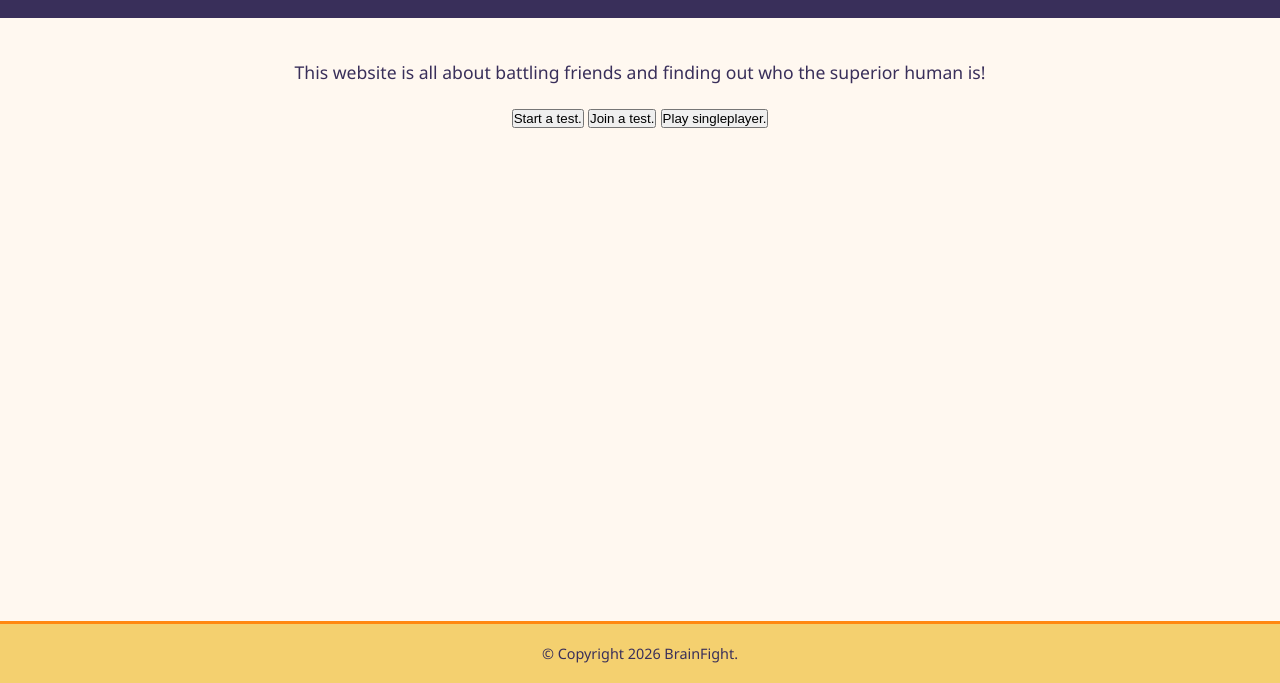
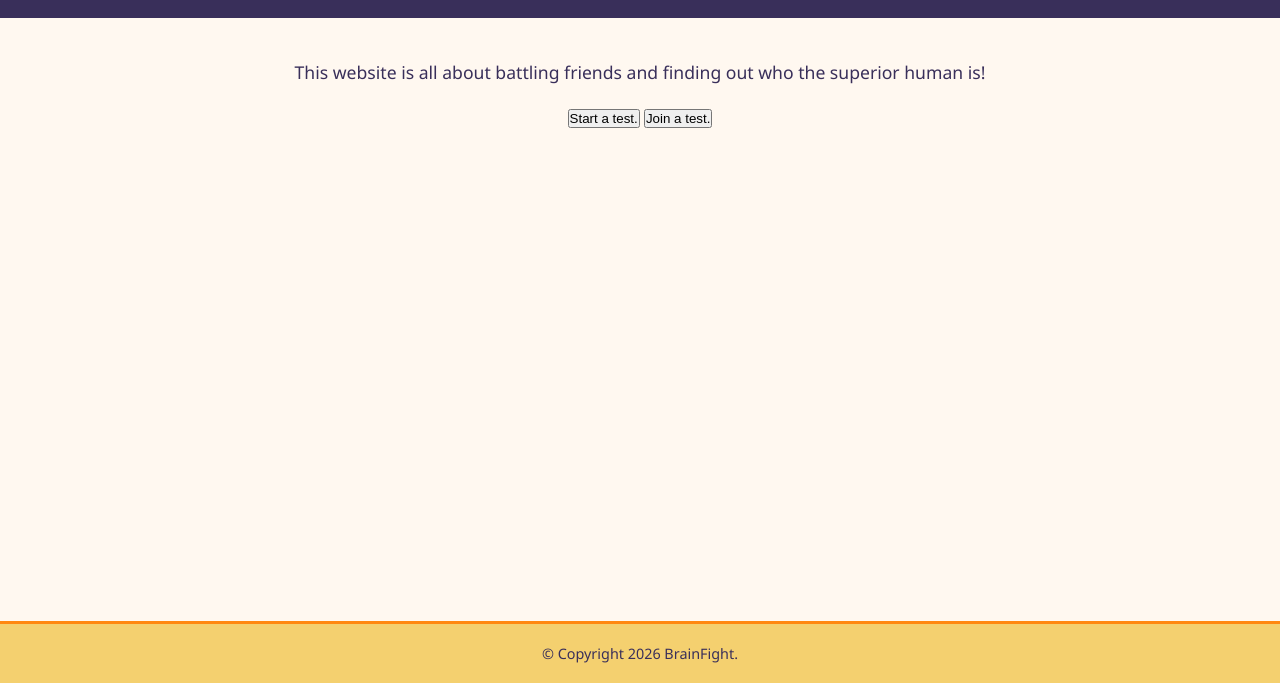
Before and after one commit to BradleyLikesCoding/BrainFight, a website: page public/index/index.html in a window 1280 px wide. Shown: the part 117-800 px from the top of the page. Drawn offline with Linux system fonts and the light colour scheme.

Commit message:
Done basic host, join interface changes.

```diff
--- a/public/index/index.html
+++ b/public/index/index.html
@@ -14,7 +14,6 @@
                 <p>This website is all about battling friends and finding out who the superior human is!</p>
                 <button onclick="location.href='/host'">Start a test.</button>
                 <button onclick="location.href='/join'">Join a test.</button>
-                <button onclick="location.href='/singleplayer'">Play singleplayer.</button>
             </main>
             <footer>
                 <p>&copy; Copyright 2026 BrainFight.</p>
```
